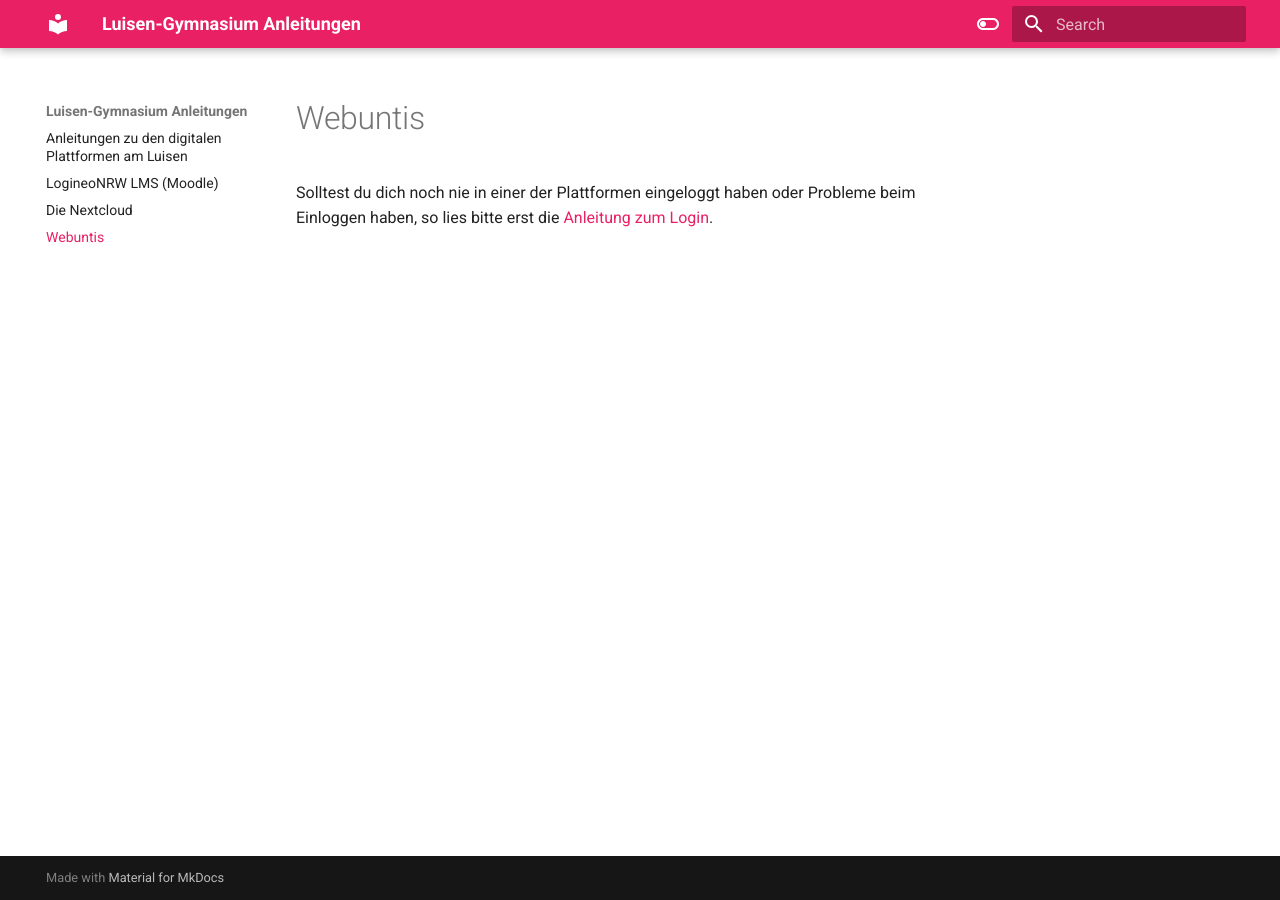
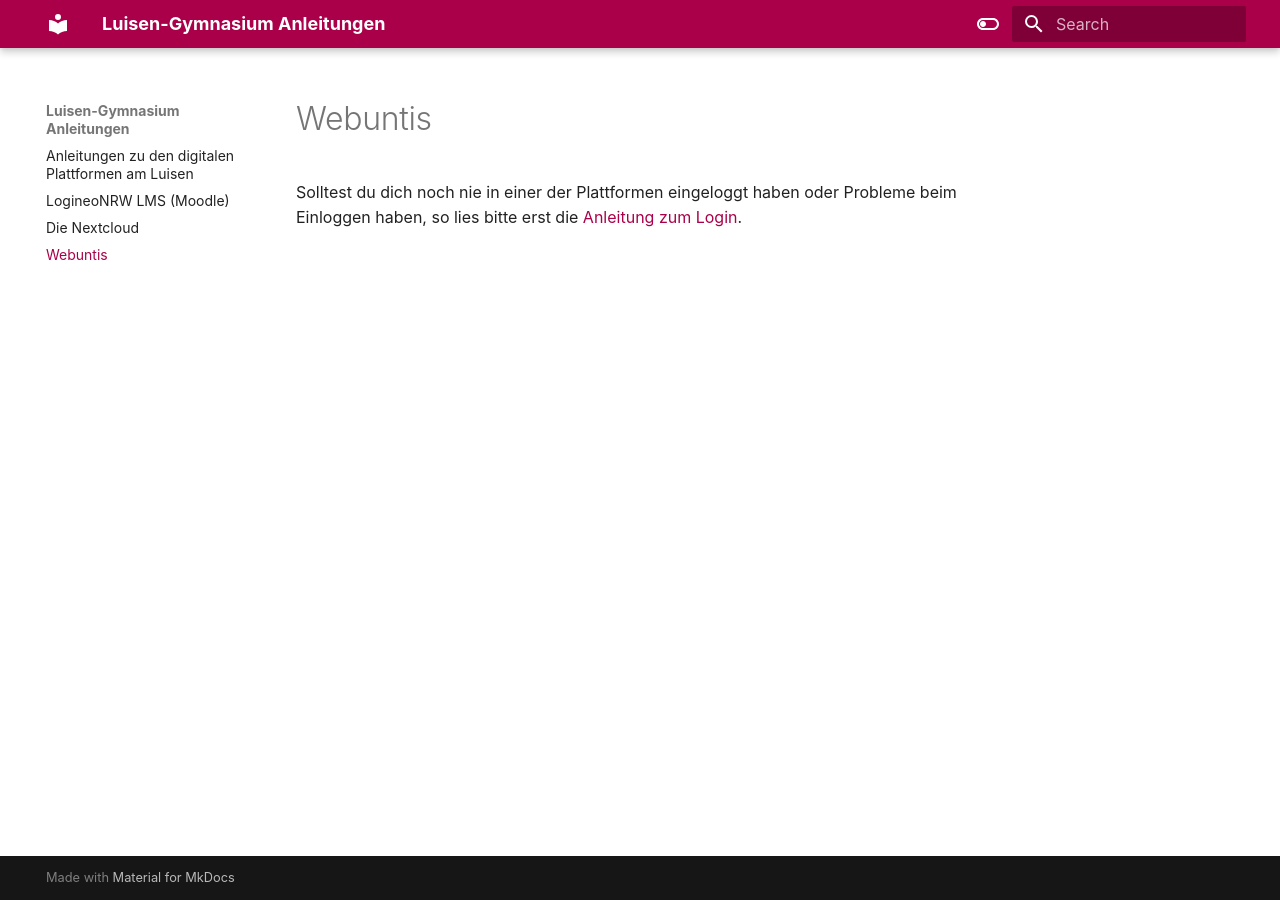
Before and after one commit to liebero3/luisen_anleitung, an MkDocs documentation site: the page built from docs/Anleitungen-webuntis.md, in a window 1280 px wide. Built offline with MkDocs 1.6.1 and Material for MkDocs 9.7.7, drawn with Linux system fonts in a browser that asks for light colours.

Commit message:
added styling

```diff
--- /dev/null
+++ b/docs/extra.css
@@ -0,0 +1,6 @@
+:root > * {
+    --md-primary-fg-color:        #aa0049;
+    --md-primary-fg-color--light: #ECB7B7;
+    --md-primary-fg-color--dark:  #aa0049;
+    --md-default-fg-color--lighter: #17a9d6;
+  }
--- a/mkdocs.yml
+++ b/mkdocs.yml
@@ -2,6 +2,7 @@
 
 theme:
     name: 'material'
+    font: false
     palette:
 
     # Light mode
```
